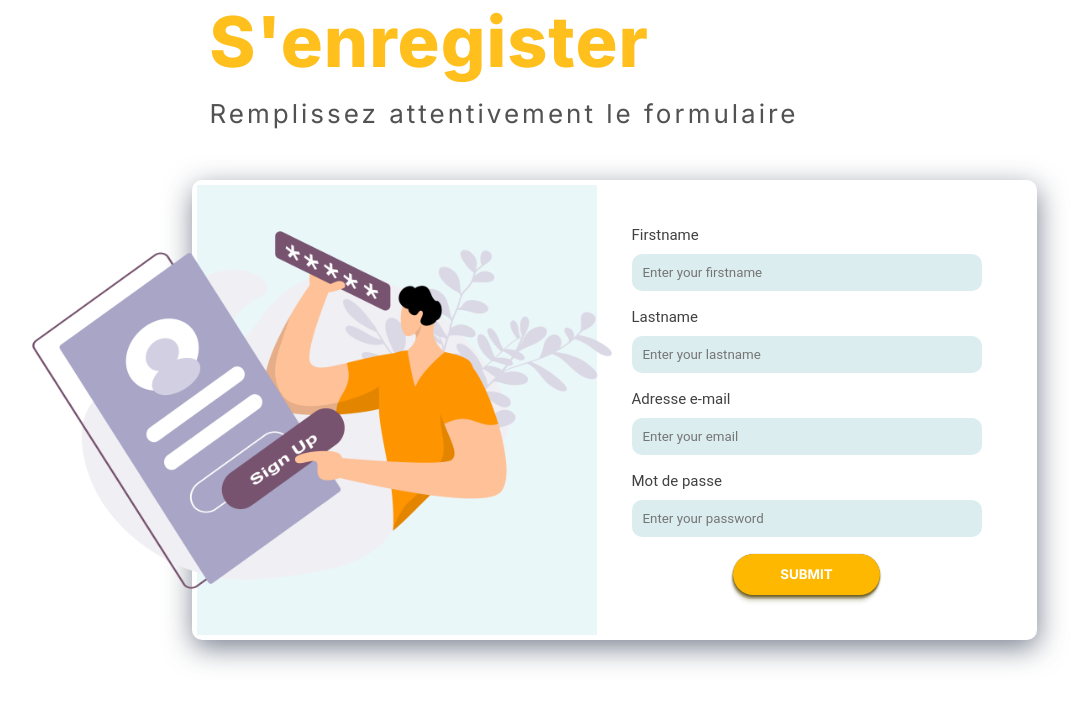
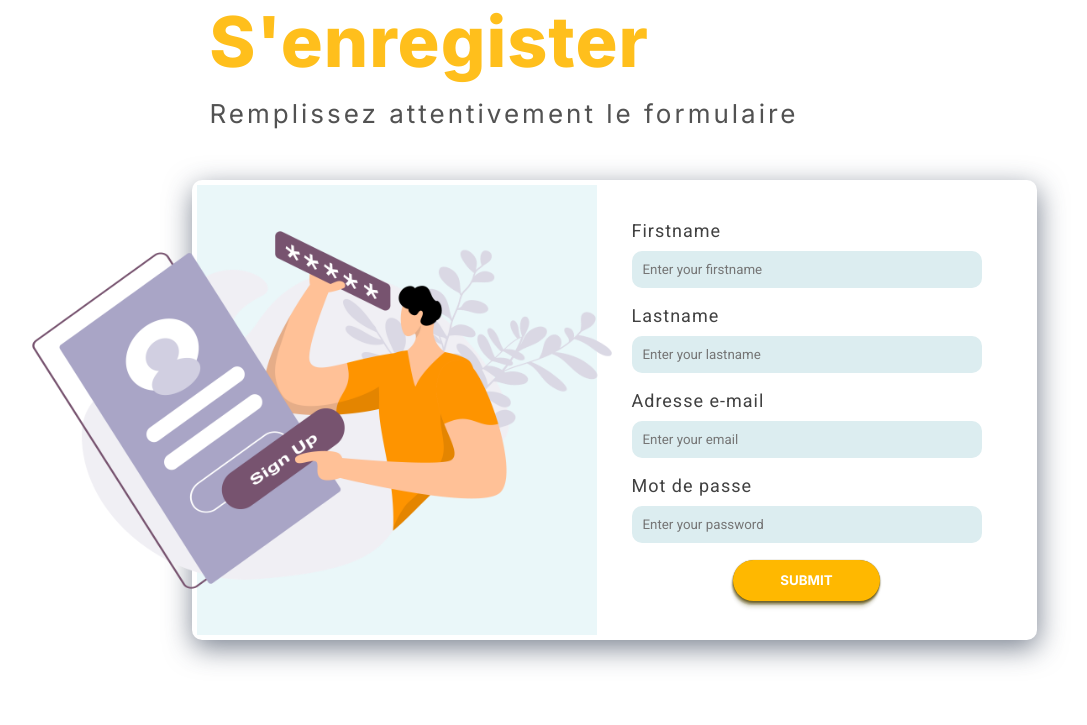
Before and after one commit to Alex-B9/Cogip_Challenge, a PHP site: page /register in a window 1280 px wide. Shown: the part 141-866 px from the top of the page, without its empty margins (26-1113 px from the left). Run offline with PHP 8.4, Linux system fonts and the light colour scheme.

Commit message:
register

```diff
--- a/public/styles/pages/register/register.css
+++ b/public/styles/pages/register/register.css
@@ -1,6 +1,7 @@
 @import url("https://fonts.googleapis.com/css2?family=Inter:wght@800&display=swap");
 @import url("https://fonts.googleapis.com/css2?family=Inter&display=swap");
 @import url("https://fonts.googleapis.com/css2?family=Inter:wght@700&display=swap");
+@import url("https://fonts.googleapis.com/css2?family=Roboto&display=swap");
 header {
   width: 100%;
   margin-top: 25px;
@@ -31,6 +32,7 @@ header .navbarContainer .linksContainer ul li {
 header .navbarContainer .linksContainer ul li:nth-child(-n+4):hover {
   border: 2px solid #48AFCF;
   border-radius: 9px;
+  padding: 10px 20px;
 }
 header .navbarContainer .linksContainer ul li:last-child {
   border: 1px solid #FFBF1C;
@@ -73,8 +75,9 @@ input, label {
   display: flex;
   flex-direction: column;
   align-items: flex-start;
-  font-size: 15px;
-  font-family: "roboto", sans-serif;
+  font-size: 18px;
+  letter-spacing: 1px;
+  font-family: "Roboto", sans-serif;
   margin-bottom: 17px;
   color: #414141;
 }
--- a/sass/pages/mainRegister.scss
+++ b/sass/pages/mainRegister.scss
@@ -4,6 +4,7 @@
 @import url('https://fonts.googleapis.com/css2?family=Inter:wght@800&display=swap');
 @import url('https://fonts.googleapis.com/css2?family=Inter&display=swap');
 @import url('https://fonts.googleapis.com/css2?family=Inter:wght@700&display=swap');
+@import url('https://fonts.googleapis.com/css2?family=Roboto&display=swap');
 
 input,label{
     font-family: 'roboto',sans-serif;
@@ -41,8 +42,9 @@ margin-right:370px;
     display: flex ;
     flex-direction: column;
     align-items: flex-start;
-    font-size: 15px;
-    font-family: 'roboto',sans-serif;
+    font-size: 18px;
+    letter-spacing: 1px;
+    font-family: 'Roboto',sans-serif;
     margin-bottom:17px;
     // line-height: 23px;
     color: #414141;
```
Also changed, not shown: 1 other file.
